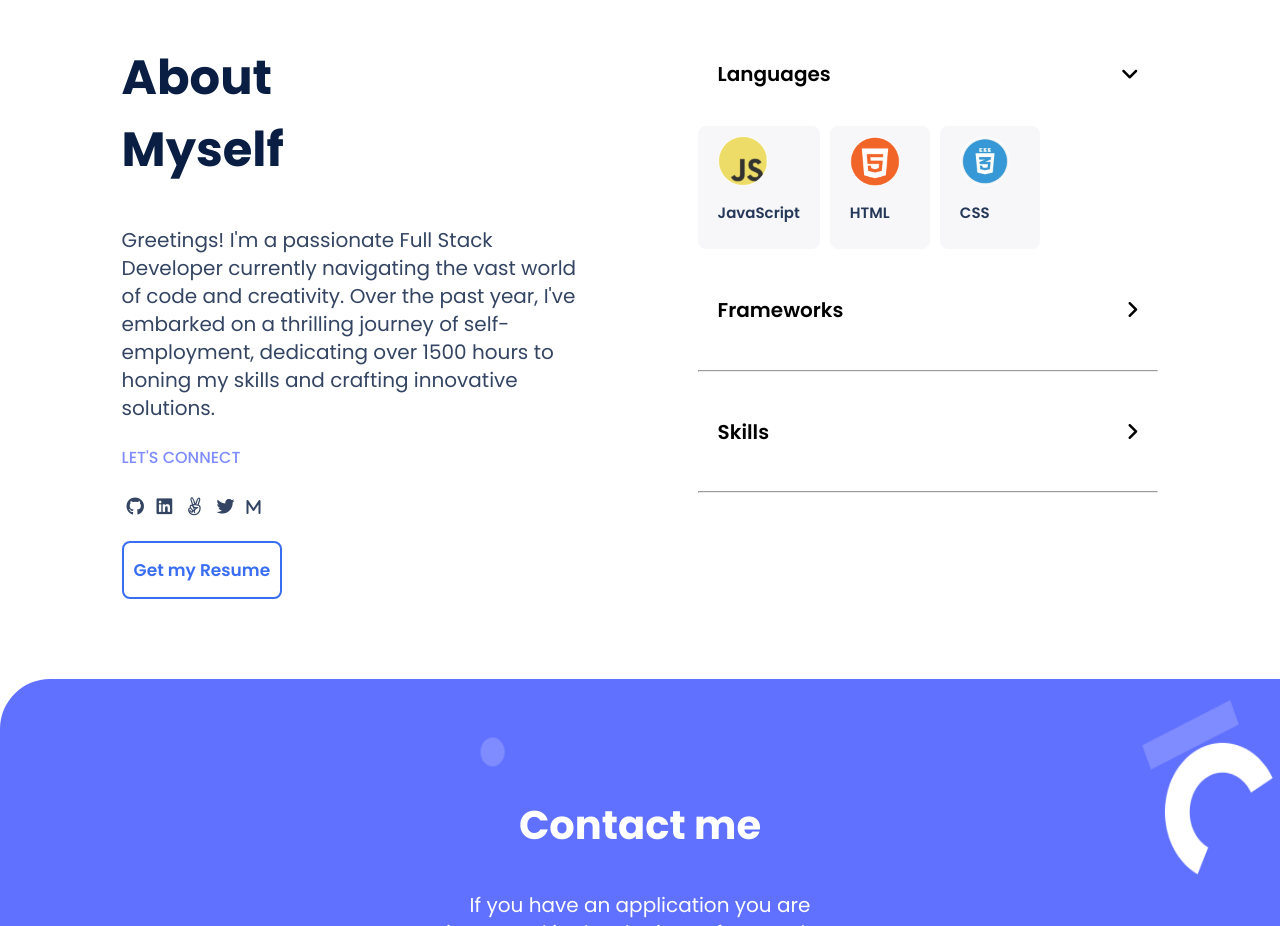
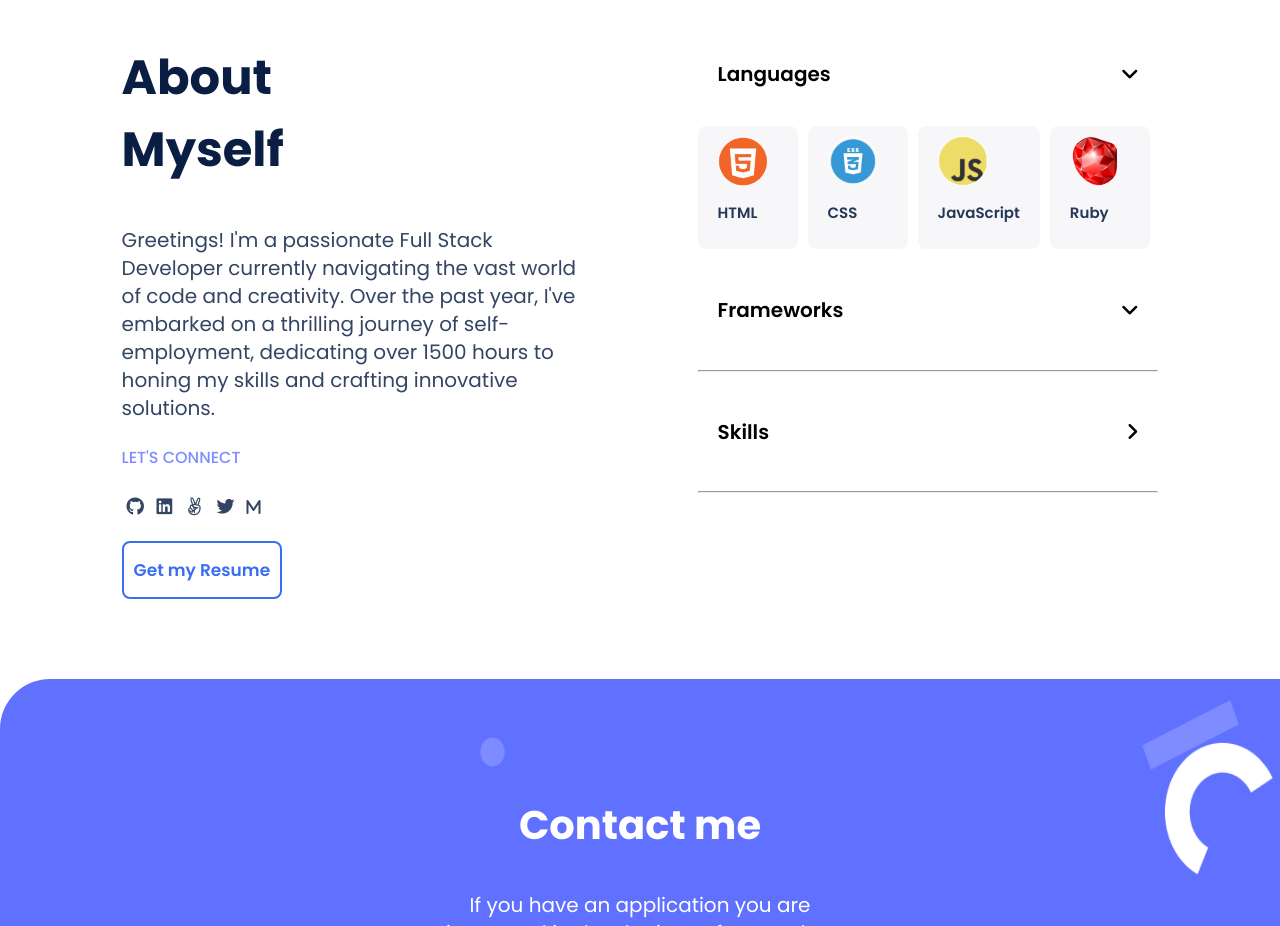
Before and after one commit to yin-ka/Portfolio, a website: page index.html in a window 1280 px wide. Shown: the part 2800-3726 px from the top of the page. Drawn offline with Linux system fonts and the light colour scheme.

Commit message:
Add ruby to skills section

```diff
--- a/index.html
+++ b/index.html
@@ -179,11 +179,6 @@
                     <i class='fas dots'>&#xf107;</i>
                 </div>
                 <div class="sub-skills">
-
-                    <div class="sub-skill">
-                        <img class="sub-skill-img" src="images/Ellipse1.png" alt="js-logo-img">
-                        <p class="sub-skill-name">JavaScript</p>
-                    </div>
                     <div class="sub-skill">
                         <img class="sub-skill-img" src="images/Ellipse2.png" alt="html-logo-img">
                         <p class="sub-skill-name">HTML</p>
@@ -192,10 +187,18 @@
                         <img class="sub-skill-img" src="images/Ellipse3.png" alt="css-logo-img">
                         <p class="sub-skill-name">CSS</p>
                     </div>
+                    <div class="sub-skill">
+                        <img class="sub-skill-img" src="images/Ellipse1.png" alt="js-logo-img">
+                        <p class="sub-skill-name">JavaScript</p>
+                    </div>
+                    <div class="sub-skill">
+                        <img class="sub-skill-img" src="images/ruby.png" alt="css-logo-img">
+                        <p class="sub-skill-name">Ruby</p>
+                    </div>
                 </div>
                 <div class="skill">
                     <h4 class="skill-name">Frameworks</h4>
-                    <i class='fas dots'>&#xf105;</i>
+                    <i class='fas dots'>&#xf107;</i>
                 </div>
                 <hr>
                 <div class="skill">
```
Also changed, not shown: images/ruby.png (added), 1 other file.
